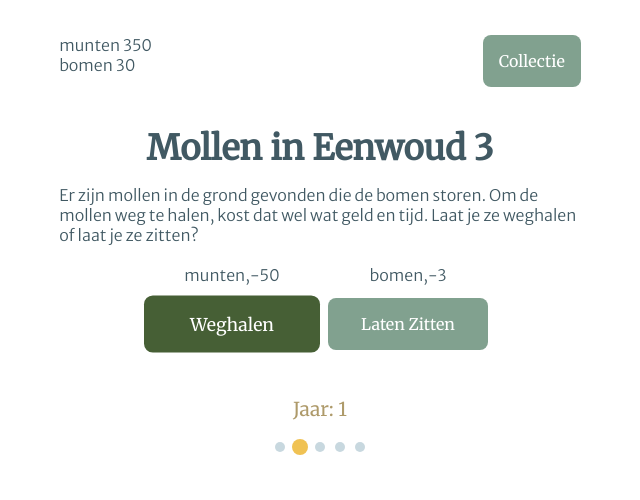
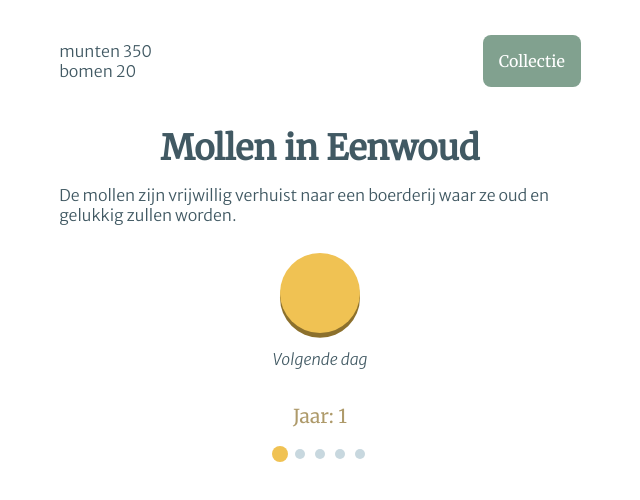
Before and after one commit to SjorsWijsman/jouw-eenwoud, a Svelte app: page / in a window 1280 px wide. Both pictures are taken after a click on the button "Weghalen". Shown: the top 500 px of the page, without its empty margins (320-960 px from the left). Built offline with nearby package versions, Linux system fonts and the light colour scheme.

Commit message:
Added choice result screen & next button

```diff
--- a/public/global.css
+++ b/public/global.css
@@ -83,6 +83,6 @@ button {
 
 button:focus, button:hover {
   background-color: var(--color-green);
-  transition: transform 0.1s;
+  transition: all 0.1s;
   transform: scale(1.1);
 }
--- a/src/App.svelte
+++ b/src/App.svelte
@@ -1,5 +1,6 @@
 <script>
 import Choices from "./components/Choices.svelte";
+import ChoiceResult from "./components/ChoiceResult.svelte";
 import CollectionButton from "./components/CollectionButton.svelte";
 import Currency from "./components/Currency.svelte";
 import YearCounter from "./components/YearCounter.svelte";
@@ -13,6 +14,7 @@ import { currentState } from "./data/appData.js";
     display: flex;
     flex-direction: row;
     justify-content: space-between;
+    align-items: center;
   }
 </style>
 
@@ -24,7 +26,7 @@ import { currentState } from "./data/appData.js";
   {#if $currentState === "choice"}
     <Choices/>
   {:else if $currentState === "choiceResult"}
-    <p>Choice Result component</p>
+    <ChoiceResult/>
   {:else if $currentState === "endOfYear"}
     <p>End of year component</p>
   {:else if $currentState === "gameOver"}
--- a/src/components/ChoiceButton.svelte
+++ b/src/components/ChoiceButton.svelte
@@ -1,31 +1,26 @@
 <script>
-import { currentChoice } from "../data/appData.js";
-import { currency } from "../data/appData.js";
-import { currentYear } from "../data/appData.js";
-import { currentDay } from "../data/appData.js";
+import {
+  currentState,
+  currentChoice,
+  currency,
+  choiceMade,
+} from "../data/appData.js";
 
 export let choice;
 
-let choiceEffect = $currentChoice.choices[choice];
+const choiceEffect = $currentChoice.choices[choice].effect;
 
 function makeChoice() {
   for (const effect of choiceEffect) {
     $currency[effect[0]] += effect[1]
   }
-  nextDay()
+  choiceMade.set(choice);
+  currentState.set("choiceResult");
 }
 
-function nextDay() {
-  if ($currentDay === 5) {
-    currentYear.update(value => value += 1);
-    currentDay.set(1);
-  } else {
-    currentDay.update(value => value += 1)
-  }
-}
 </script>
 
-<style media="screen">
+<style>
   .choiceButton {
     display: flex;
     flex-direction: column;
@@ -35,7 +30,6 @@ function nextDay() {
 
   .choiceButton button {
     min-width: 10rem;
-
   }
 </style>
 
--- /dev/null
+++ b/src/components/ChoiceResult.svelte
@@ -0,0 +1,31 @@
+<script>
+import NextButton from "./NextButton.svelte";
+import {
+  currency,
+  currentState,
+  currentChoice,
+  currentYear,
+  currentDay,
+  choiceMade,
+} from "../data/appData.js";
+
+function nextDay() {
+  if ($currency.bomen <= 0) {
+    currentState.set("gameOver")
+  }
+  else {
+    if ($currentDay === 5) {
+      currentState.set("endOfYear")
+      currentYear.update(value => value += 1);
+      currentDay.set(1);
+    } else {
+      currentState.set("choice")
+      currentDay.update(value => value += 1)
+    }
+  }
+}
+</script>
+
+<h1>{$currentChoice.title}</h1>
+<p>{$currentChoice.choices[$choiceMade].resultText}</p>
+<NextButton parentFunction={nextDay}>Volgende dag</NextButton>
--- a/src/components/Choices.svelte
+++ b/src/components/Choices.svelte
@@ -1,8 +1,10 @@
 <script>
 import ChoiceButton from "./ChoiceButton.svelte";
 import { choices } from "../data/choices.js";
-import { currentChoice } from "../data/appData.js";
-import { currentDay } from "../data/appData.js";
+import {
+  currentChoice,
+  currentDay,
+} from "../data/appData.js";
 
 currentDay.subscribe(value => {
   randomChoice()
--- a/src/components/Currency.svelte
+++ b/src/components/Currency.svelte
@@ -2,7 +2,7 @@
 import { currency } from "../data/appData.js";
 </script>
 
-<style media="screen">
+<style>
   p {
     margin: 0;
   }
--- /dev/null
+++ b/src/components/NextButton.svelte
@@ -0,0 +1,50 @@
+<script>
+export let parentFunction;
+</script>
+
+<style>
+  button {
+    position: relative;
+    display: flex;
+    flex-direction: column;
+    align-items: center;
+    background-color: transparent;
+    color: var(--color-text);
+    margin: 0 auto;
+    font-family: 'Merriweather Sans', sans-serif;
+    font-style: italic;
+    margin-bottom: 1rem;
+  }
+
+  button:focus, button:hover {
+    transition: 0s;
+    transform: scale(1);
+  }
+
+  button:focus .nextButton, button:hover .nextButton {
+    transition: 0.2s;
+    transform: translateY(0.3rem);
+    box-shadow: 0 0 0 var(--color-yellow-dark);
+  }
+
+  .nextButton {
+    position: relative;
+    color: var(--color-white);
+    background-color: var(--color-yellow);
+    width: 5rem;
+    height: 5rem;
+    border-radius: 50%;
+    box-shadow: 0 0.3rem 0 var(--color-yellow-dark);
+  }
+
+  button span {
+    position: absolute;
+    bottom: 0;
+    transform: translateY(100%);
+  }
+</style>
+
+<button type="button" name="button" on:click={parentFunction}>
+  <div class="nextButton"></div>
+  <span><slot/></span>
+</button>
--- a/src/data/appData.js
+++ b/src/data/appData.js
@@ -13,6 +13,7 @@ export const currentChoice = writable()
 export const currency = writable()
 export const currentYear = writable()
 export const currentDay = writable()
+export const choiceMade = writable()
 resetData()
 
 export function resetData() {
@@ -20,8 +21,9 @@ export function resetData() {
   currentChoice.set({})
   currency.set({
     munten: 400,
-    bomen: 30,
+    bomen: 20,
   })
   currentYear.set(1);
   currentDay.set(1);
+  choiceMade.set("");
 }
--- a/src/data/choices.js
+++ b/src/data/choices.js
@@ -1,26 +1,16 @@
 export const choices = [
   {
-    title: "Mollen in Eenwoud 1",
+    title: "Mollen in Eenwoud",
     description: "Er zijn mollen in de grond gevonden die de bomen storen. \nOm de mollen weg te halen, kost dat wel wat geld en tijd. Laat je ze weghalen of laat je ze zitten?",
     choices: {
-      "Weghalen": [["munten", -50]],
-      "Laten Zitten": [["bomen", -3]],
+      "Weghalen": {
+        effect: [["munten", -50]],
+        resultText: "De mollen zijn vrijwillig verhuist naar een boerderij waar ze oud en gelukkig zullen worden.",
+      },
+      "Laten Zitten": {
+        effect: [["bomen", -3]],
+        resultText: "Je hebt ervoor gekozen om de mollen hun gang te laten gaan. Als dank hebben ze 3 van je bomen ge/mol/d.",
+      },
     }
-  },
-  {
-    title: "Mollen in Eenwoud 2",
-    description: "Er zijn mollen in de grond gevonden die de bomen storen. \nOm de mollen weg te halen, kost dat wel wat geld en tijd. Laat je ze weghalen of laat je ze zitten?",
-    choices: {
-      "Weghalen": [["munten", -50]],
-      "Laten Zitten": [["bomen", -3]],
-    }
-  },
-  {
-    title: "Mollen in Eenwoud 3",
-    description: "Er zijn mollen in de grond gevonden die de bomen storen. \nOm de mollen weg te halen, kost dat wel wat geld en tijd. Laat je ze weghalen of laat je ze zitten?",
-    choices: {
-      "Weghalen": [["munten", -50]],
-      "Laten Zitten": [["bomen", -3]],
-    }
-  },
+  }
 ]
```
